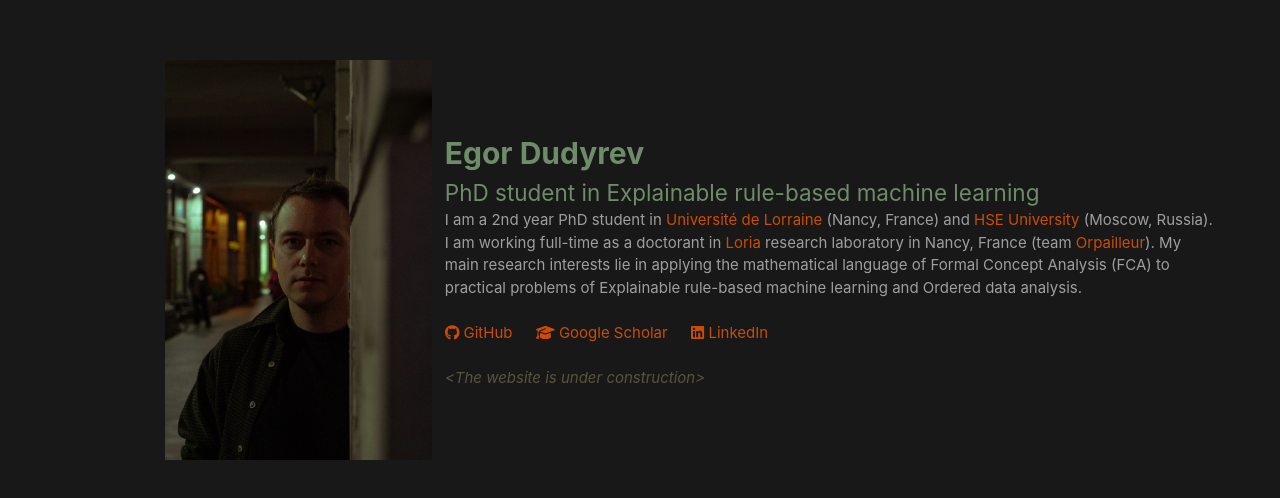
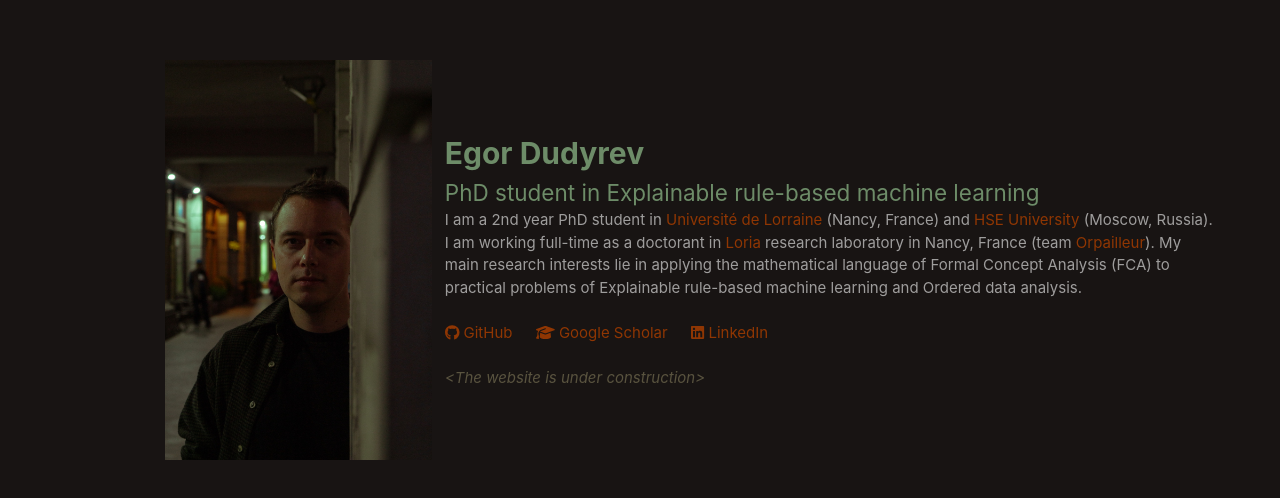
Before and after one commit to EgorDudyrev/EgorDudyrev.github.io, a Vue app: page / in a window 1280 px wide. Shown: the part 140-638 px from the top of the page. Built offline with nearby package versions, Linux system fonts and the light colour scheme.

Commit message:
Adustments of color palette

```diff
--- a/src/assets/main.css
+++ b/src/assets/main.css
@@ -4,10 +4,12 @@
   --color-prime-dark: #6D8C68;
   --color-prime-light: #9AD9B0;
   --color-second-dark: #732C02;
-  --color-second-light: #AD4203;
+  --color-second-light: #8F3603;
   --color-second-lightest: #CB4D04;
   --color-comment-light: #59533F;
   --color-comment-darkest: #261E1E;
+
+  --color-background: #181413;
 }
 
 
@@ -21,7 +23,7 @@
 
 a {
   text-decoration: none;
-  color: var(--color-second-lightest);
+  color: var(--color-second-light);
   transition: 0.4s;
 }
 
@@ -85,7 +87,8 @@ header {
 
 @media (hover: hover) {
   a:hover {
-    background-color: var(--color-comment-darkest);
+    /*background-color: var(--color-comment-darkest);*/
+    color: var(--color-second-lightest);
     /*text-decoration: underline;*/
   }
 }
```
